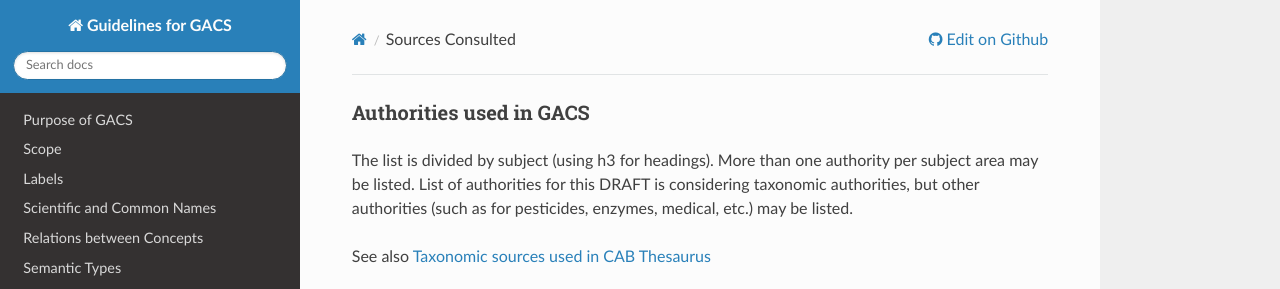
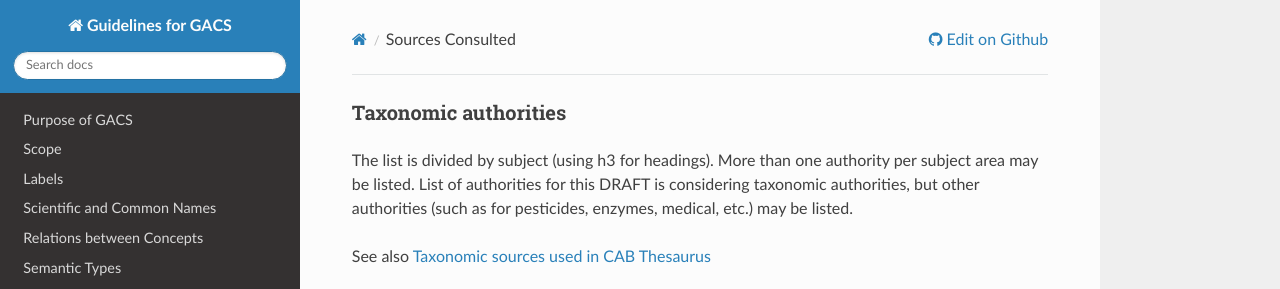
Before and after one commit to agrisemantics/gacs-qip, an MkDocs documentation site: the page built from docs/sources.md, in a window 1280 px wide and 900 px high. Shown: the top 289 px of the window. Built offline with MkDocs 1.6.1, drawn with Linux system fonts in a browser that asks for light colours; nearby versions of some CDN libraries; old or Windows-style settings are respelled for this version of MkDocs.

Commit message:
This list is really not "Authorities used in GACS" but a list of taxonomic resources that can be used for future maintenance.

```diff
--- a/docs/sources.md
+++ b/docs/sources.md
@@ -1,4 +1,4 @@
-### Authorities used in GACS
+### Taxonomic authorities
 
 The list is divided by subject (using h3 for headings).  More than one
 authority per subject area may be listed.  List of authorities for this DRAFT
```
